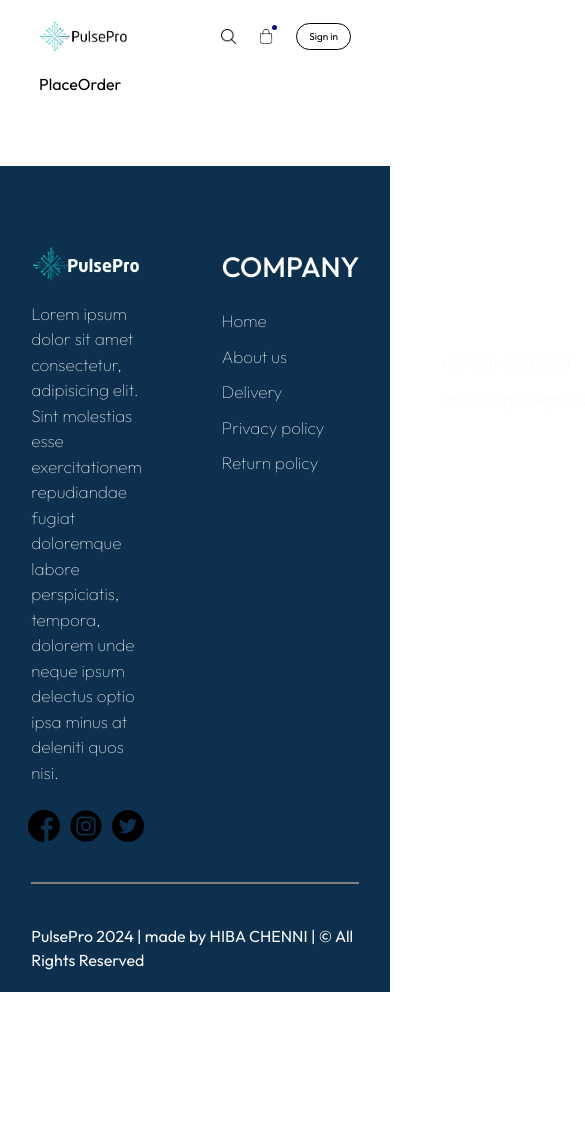
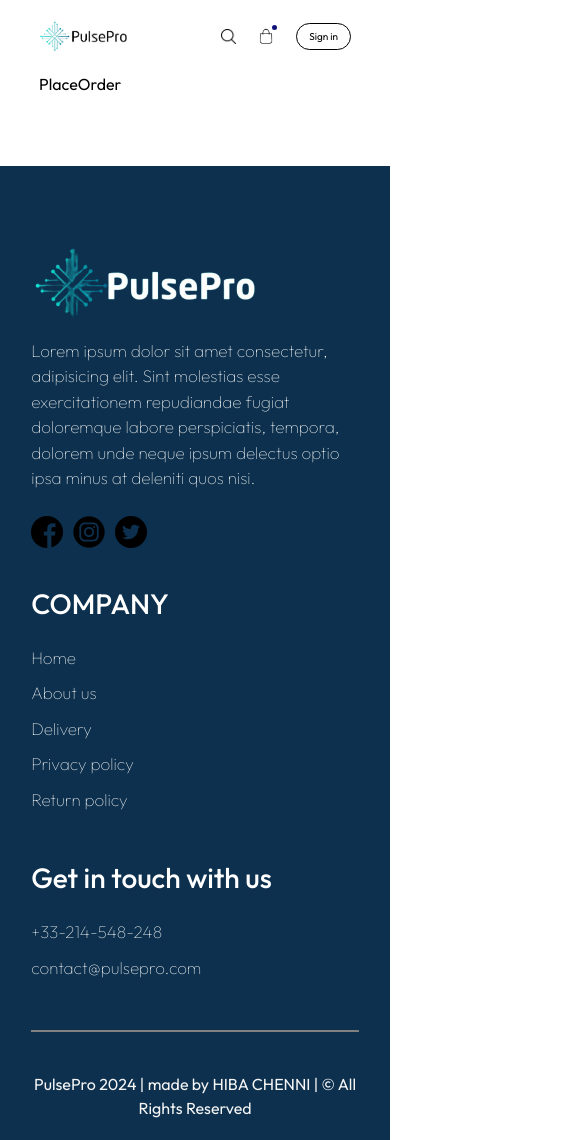
Before and after one commit to Hibajk/ecom_website, a React (Vite) app: page /order in a window 390 px wide. Shown: the top 1140 px of the page, 585 px wide, since content can reach past the window. Before the commit the page ends 992 px from the top, so only its background shows below. Built offline with nearby package versions, Linux system fonts and the light colour scheme.

Commit message:
making footer mobile responsive

```diff
--- a/src/components/Footer/Footer.css
+++ b/src/components/Footer/Footer.css
@@ -49,9 +49,9 @@
 
 .footer-social-icons{
     margin-top: 5px;
-    display: flex; /* Use flexbox to align items in a row */
-    justify-content: center; /* Optional: centers the icons horizontally */
-    align-items: center; /* Optional: aligns the icons vertically */
+    display: flex;
+    justify-content: center;
+    align-items: center;
     gap: 10px;
 }
 
@@ -62,3 +62,14 @@
     background-color: grey;
     border: none;
 }
+
+@media (max-width:750px) {
+    .footer-content{
+        display: flex;
+        flex-direction: column;
+        gap: 35px;
+    }
+    .footer-copyright{
+        text-align: center;
+    }
+}
```
